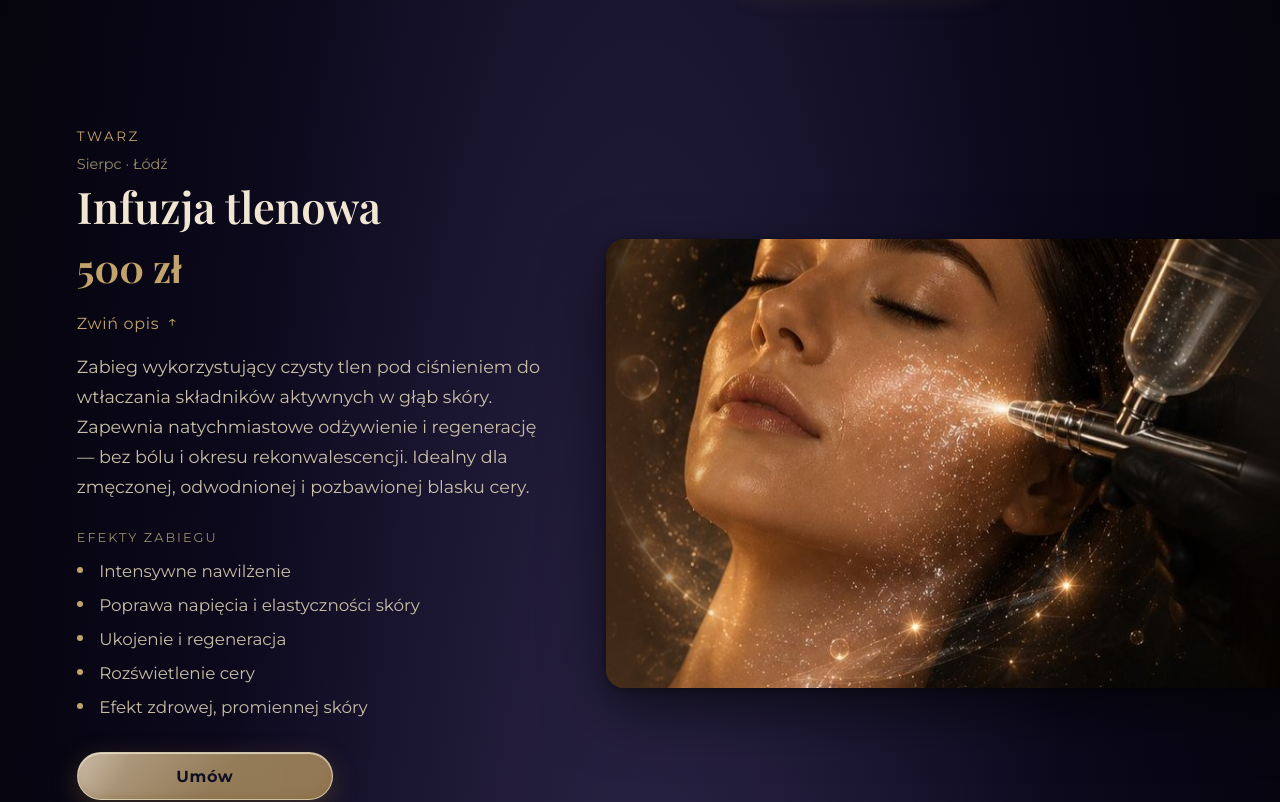
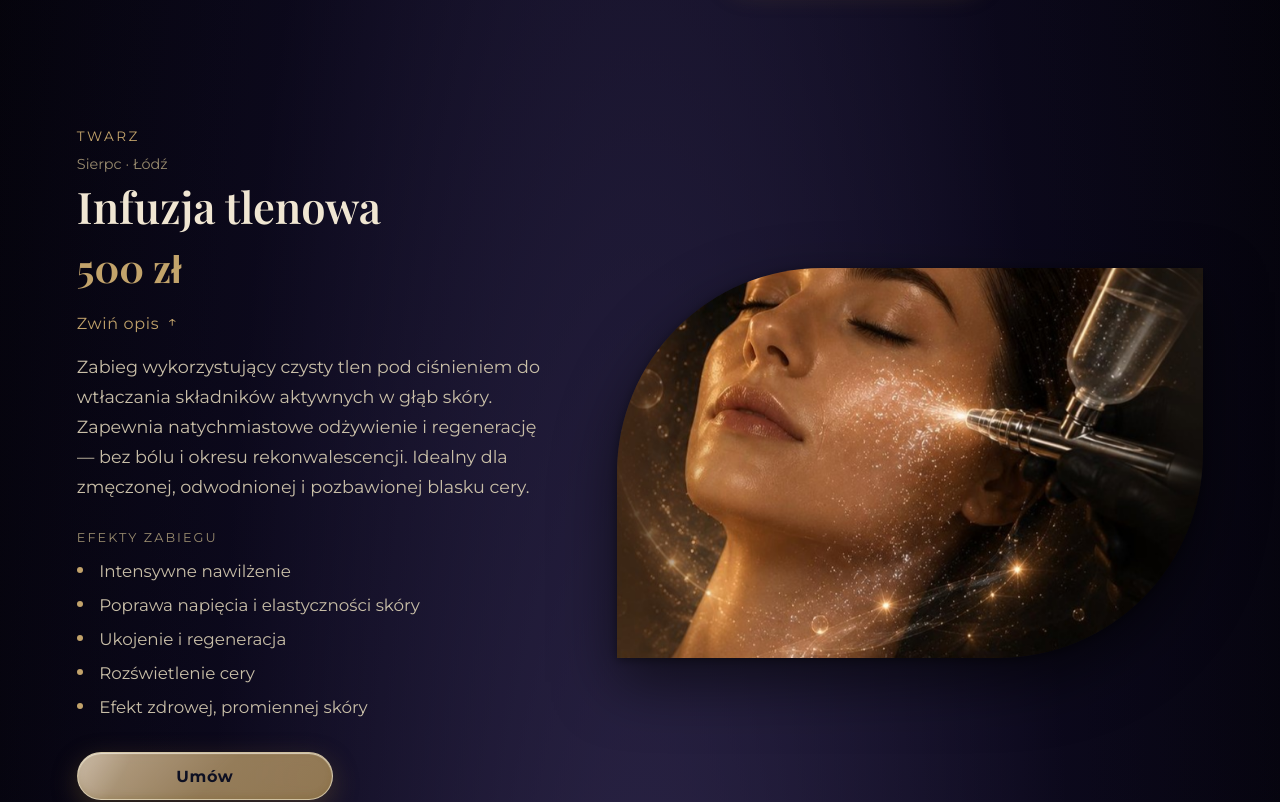
Before and after one commit to eM-Bien/lumera, a Next.js app: page /oferta in a window 1280 px wide. Shown: the part 1480-2282 px from the top of the page. Built offline with nearby package versions, Linux system fonts and the light colour scheme.

Commit message:
leaf shape as card with offer

```diff
--- a/app/components/OfferCard/OfferCard.module.css
+++ b/app/components/OfferCard/OfferCard.module.css
@@ -7,25 +7,35 @@
   display: flex;
   align-items: center;
   gap: clamp(2rem, 5vw, 5.5rem);
-  padding-right: 6vw; /* tekst nie dotyka prawej krawędzi */
+  padding: 0 6vw; /* przestrzeń po obu stronach — grafika nie dotyka krawędzi */
 }
 .cardRight {
   flex-direction: row-reverse;
-  padding-right: 0;
-  padding-left: 6vw;
 }
 
-/* --- Zdjęcie (dosunięte do skrajnej krawędzi) --------------------------- */
+/* --- Zdjęcie (kształt „liścia", odsunięte od krawędzi) ------------------ */
 .media {
-  flex: 0 0 56%;
+  flex: 0 0 52%;
   overflow: hidden;
-  border-radius: 0 18px 18px 0; /* płaska krawędź od strony ekranu, zaokrąglona wewnątrz */
   box-shadow:
     0 24px 60px rgba(0, 0, 0, 0.55),
     0 2px 10px rgba(0, 0, 0, 0.4);
 }
-.cardRight .media {
-  border-radius: 18px 0 0 18px;
+
+/* wariacje „liścia" — mocne zaokrąglenie dwóch przeciwległych rogów */
+.media.leaf0 {
+  border-radius: 0 clamp(80px, 16vw, 240px) 0 clamp(80px, 16vw, 240px);
+}
+.media.leaf1 {
+  border-radius: clamp(80px, 16vw, 240px) 0 clamp(80px, 16vw, 240px) 0;
+}
+.media.leaf2 {
+  border-radius: clamp(80px, 16vw, 240px) clamp(80px, 16vw, 240px) 0
+    clamp(80px, 16vw, 240px);
+}
+.media.leaf3 {
+  border-radius: clamp(80px, 16vw, 240px) 0 clamp(80px, 16vw, 240px)
+    clamp(80px, 16vw, 240px);
 }
 
 .img {
--- a/app/components/OfferCard/OfferCard.tsx
+++ b/app/components/OfferCard/OfferCard.tsx
@@ -24,6 +24,8 @@ type OfferCardProps = {
   reversed?: boolean;
   open: boolean;
   onToggle: () => void;
+  /** Wariant kształtu „liścia" (który róg zaokrąglony). */
+  leafVariant?: number;
 };
 
 export default function OfferCard({
@@ -31,7 +33,10 @@ export default function OfferCard({
   reversed = false,
   open,
   onToggle,
+  leafVariant = 0,
 }: OfferCardProps) {
+  const LEAVES = [styles.leaf0, styles.leaf1, styles.leaf2, styles.leaf3];
+  const leafClass = LEAVES[((leafVariant % LEAVES.length) + LEAVES.length) % LEAVES.length];
   const { navigate } = useTransition();
   const cardRef = useRef<HTMLLIElement | null>(null);
   const mediaRef = useRef<HTMLDivElement | null>(null);
@@ -122,7 +127,7 @@ export default function OfferCard({
       ref={cardRef}
       className={`${styles.card} ${reversed ? styles.cardRight : ""}`}
     >
-      <div className={styles.media} ref={mediaRef}>
+      <div className={`${styles.media} ${leafClass}`} ref={mediaRef}>
         {offer.image ? (
           /* eslint-disable-next-line @next/next/no-img-element */
           <img
--- a/app/components/OfferExplorer/OfferExplorer.tsx
+++ b/app/components/OfferExplorer/OfferExplorer.tsx
@@ -63,6 +63,7 @@ export default function OfferExplorer() {
               key={offer.id}
               offer={offer}
               reversed={i % 2 === 1}
+              leafVariant={i}
               open={openIds.has(offer.id)}
               onToggle={() => toggleOpen(offer.id)}
             />
--- a/app/components/TrychoView/TrychoView.tsx
+++ b/app/components/TrychoView/TrychoView.tsx
@@ -67,6 +67,7 @@ export default function TrychoView() {
               key={t.id}
               offer={{ ...t, category: "Trychologia" }}
               reversed={i % 2 === 1}
+              leafVariant={i}
               open={openIds.has(t.id)}
               onToggle={() => toggleOpen(t.id)}
             />
```
